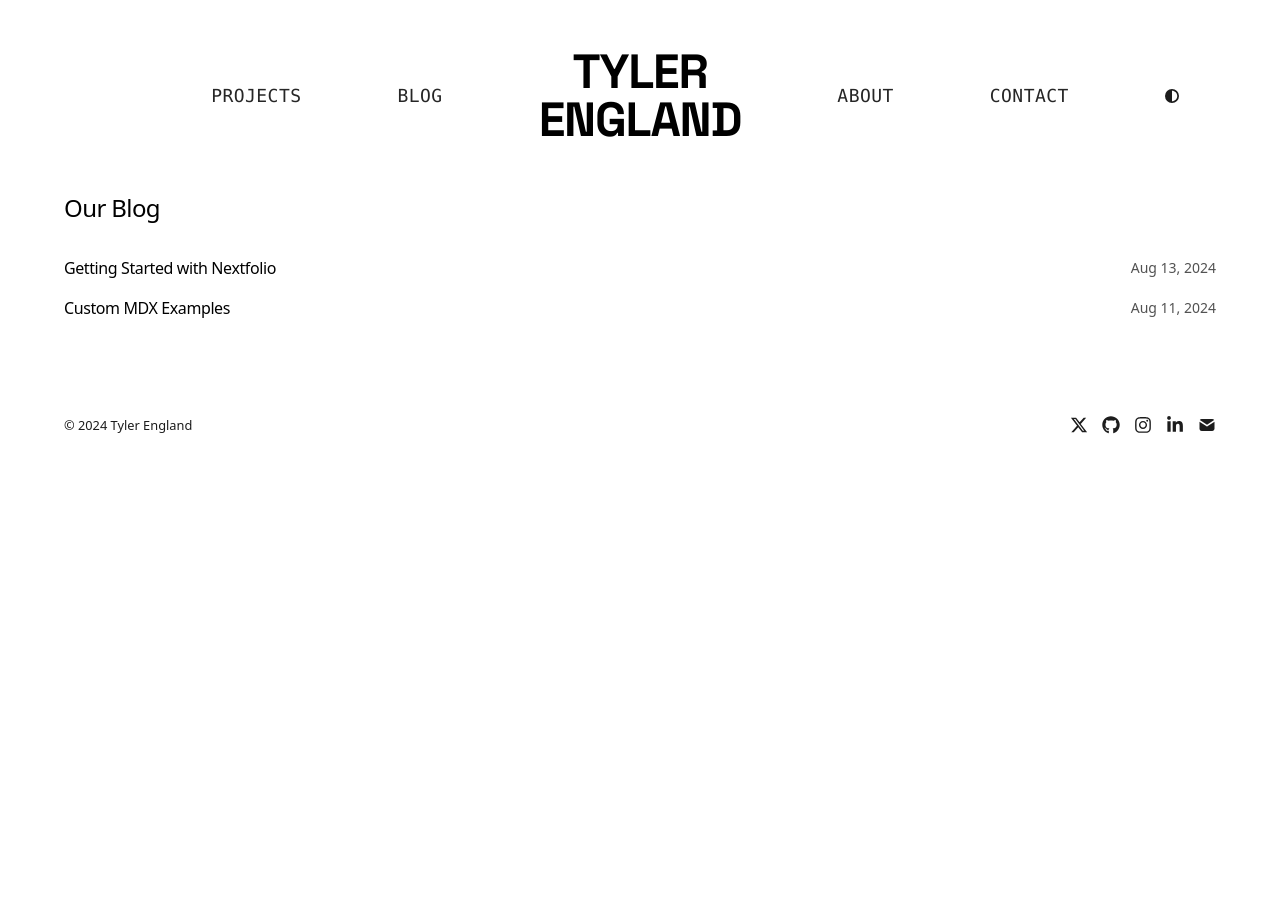
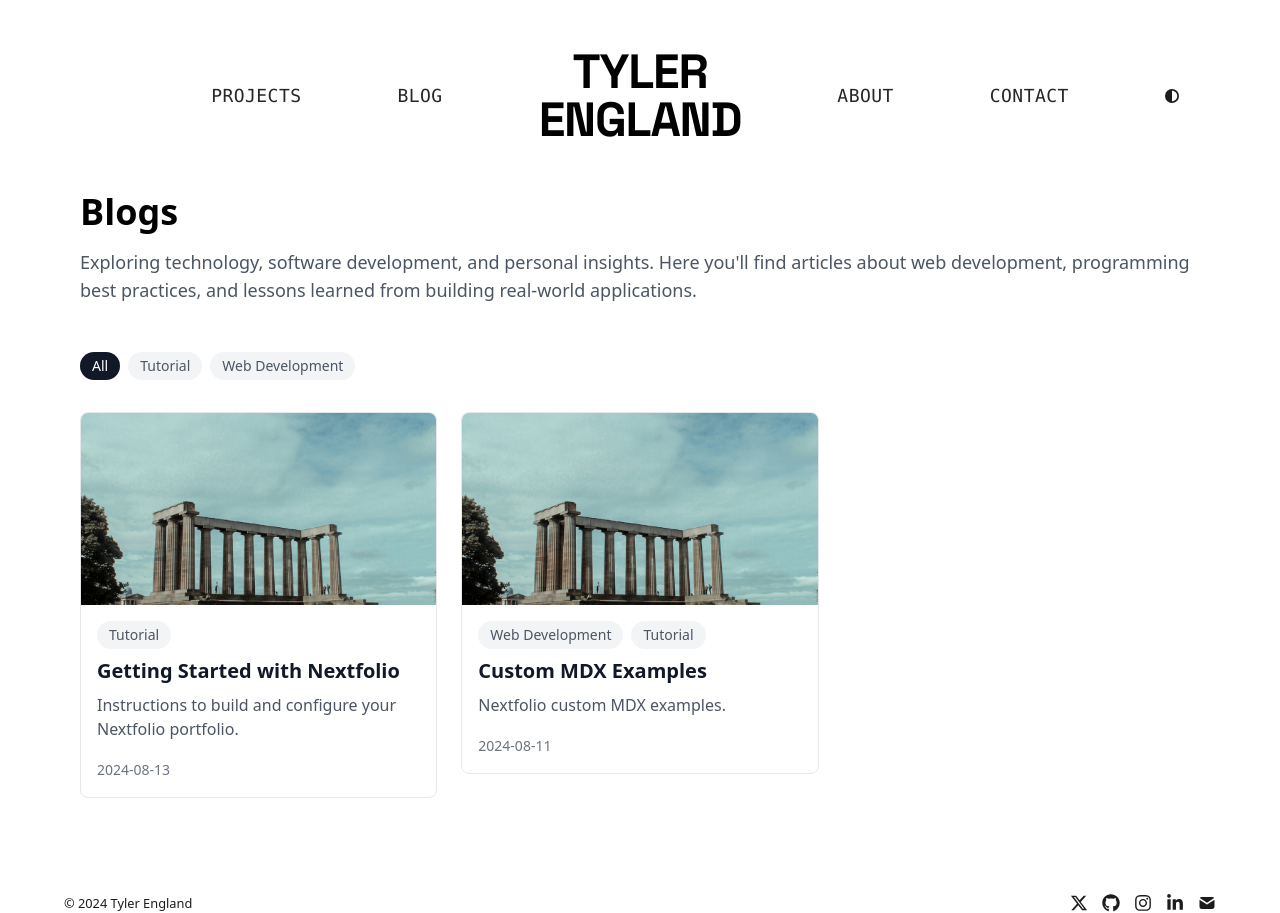
Before and after one commit to tylerengland25/personal-website, a Next.js app: page /blog in a window 1280 px wide. Before the commit the page ends 800 px from the top, so only its background shows below. Built offline with nearby package versions, Linux system fonts and the light colour scheme.

Commit message:
Blogs (#31)
* Blogs using blog card

* Moved blogs inside of blog folder

* Blog cards expand when hovered over

* Tagging

* Tags working

* Filtering working

* Allowing mulitple tags

* formatting of blogs page

* Project filter mimics blogs filter

* Fix individual page issues

```diff
--- a/content/custom-mdx-examples.mdx
+++ b/app/blog/blogs/custom-mdx-examples.mdx
@@ -2,7 +2,8 @@
 title: 'Custom MDX Examples'
 publishedAt: '2024-08-11'
 summary: 'Nextfolio custom MDX examples.'
-tags: 'Custom MDX, Web development'
+thumbnail: '/photos/photo1.jpg'
+tags: 'Web Development|Tutorial'
 ---
 
 Nextfolio uses [custom MDX](https://github.com/1msirius/Nextfolio/blob/main/app/components/mdx.tsx) for blog posts, making it easy to include JSX components such as interactive embeds, charts, or alerts directly in your markdown content.
--- a/content/getting-started.mdx
+++ b/app/blog/blogs/getting-started.mdx
@@ -2,7 +2,8 @@
 title: 'Getting Started with Nextfolio'
 publishedAt: '2024-08-13'
 summary: 'Instructions to build and configure your Nextfolio portfolio.'
-tags: 'Configuration, Web development'
+thumbnail: '/photos/photo1.jpg'
+tags: 'Tutorial'
 ---
 
 Nextfolio includes all the essentials for a stunning portfolio website.
--- /dev/null
+++ b/app/blog/components/blog-card.tsx
@@ -0,0 +1,60 @@
+import Image from 'next/image';
+import Link from 'next/link';
+
+interface BlogCardProps {
+  slug: string;
+  title: string;
+  publishedAt: string;
+  summary: string;
+  thumbnail: string;
+  tags: string[];
+}
+
+export function BlogCard({
+  slug,
+  title,
+  publishedAt,
+  summary,
+  thumbnail,
+  tags = [],
+}: BlogCardProps) {
+  return (
+    <Link
+      href={`/blog/${slug}`}
+      className="group block w-full transition-all hover:no-underline"
+    >
+      <div className="flex flex-col overflow-hidden rounded-lg border border-gray-200 dark:border-gray-800 hover:border-gray-300 dark:hover:border-gray-700 transition-all hover:scale-[1.02] duration-300">
+        <div className="relative h-48 w-full">
+          <Image
+            src={thumbnail}
+            alt={title}
+            fill
+            className="object-cover"
+            sizes="(max-width: 768px) 100vw, (max-width: 1200px) 50vw, 33vw"
+          />
+        </div>
+        <div className="p-4">
+          <div className="flex flex-wrap gap-2 mb-2">
+            {tags.map((tag) => (
+              <span
+                key={tag}
+                className="inline-block px-3 py-1 text-sm font-medium text-gray-600 dark:text-gray-400 bg-gray-100 dark:bg-gray-800 rounded-full"
+              >
+                {tag}
+              </span>
+            ))}
+          </div>
+          <h2 className="text-xl font-semibold mb-2 text-gray-900 dark:text-gray-100">
+            {title}
+          </h2>
+          <p className="text-gray-600 dark:text-gray-400 line-clamp-2 mb-4">
+            {summary}
+          </p>
+          <time className="text-sm text-gray-500 dark:text-gray-500">
+            {publishedAt}
+          </time>
+        </div>
+      </div>
+    </Link>
+  );
+}
--- /dev/null
+++ b/app/blog/components/tag-filter.tsx
@@ -0,0 +1,87 @@
+'use client';
+
+import { useState } from 'react';
+import { BlogCard } from './blog-card';
+
+interface BlogPostMetadata {
+  title: string;
+  publishedAt: string;
+  summary: string;
+  tags: string[];
+  thumbnail?: string;
+}
+
+interface FilterableBlog {
+  slug: string;
+  metadata: BlogPostMetadata;
+}
+
+interface TagFilterProps {
+  tags: string[];
+  initialBlogs: FilterableBlog[];
+}
+
+export function TagFilter({ tags, initialBlogs }: TagFilterProps) {
+  const [selectedTag, setSelectedTag] = useState<string | null>(null);
+  const filteredBlogs = selectedTag
+    ? initialBlogs.filter((post) => post.metadata.tags.includes(selectedTag))
+    : initialBlogs;
+
+  return (
+    <>
+      <div className="flex flex-wrap gap-2 mb-8">
+        <button
+          onClick={() => setSelectedTag(null)}
+          className={`px-3 py-1 text-sm font-medium rounded-full transition-colors
+            ${
+              !selectedTag
+                ? 'bg-gray-900 text-white dark:bg-gray-100 dark:text-gray-900'
+                : 'bg-gray-100 text-gray-600 hover:bg-gray-200 dark:bg-gray-800 dark:text-gray-400 dark:hover:bg-gray-700'
+            }`}
+        >
+          All
+        </button>
+        {tags.map((tag) => (
+          <button
+            key={tag}
+            onClick={() => setSelectedTag(tag)}
+            className={`px-3 py-1 text-sm font-medium rounded-full transition-colors
+              ${
+                tag === selectedTag
+                  ? 'bg-gray-900 text-white dark:bg-gray-100 dark:text-gray-900'
+                  : 'bg-gray-100 text-gray-600 hover:bg-gray-200 dark:bg-gray-800 dark:text-gray-400 dark:hover:bg-gray-700'
+              }`}
+          >
+            {tag}
+          </button>
+        ))}
+      </div>
+
+      <div className="grid grid-cols-1 gap-6 md:grid-cols-2 lg:grid-cols-3">
+        {filteredBlogs
+          .sort((a, b) => {
+            if (
+              new Date(a.metadata.publishedAt) >
+              new Date(b.metadata.publishedAt)
+            ) {
+              return -1;
+            }
+            return 1;
+          })
+          .map((post) => (
+            <BlogCard
+              key={post.slug}
+              slug={post.slug}
+              title={post.metadata.title}
+              publishedAt={post.metadata.publishedAt}
+              summary={post.metadata.summary}
+              thumbnail={
+                post.metadata.thumbnail || '/images/blog-placeholder.jpg'
+              }
+              tags={post.metadata.tags}
+            />
+          ))}
+      </div>
+    </>
+  );
+}
--- a/app/blog/page.tsx
+++ b/app/blog/page.tsx
@@ -1,45 +1,34 @@
-import Link from 'next/link';
-import { formatDate, getBlogPosts } from 'app/lib/posts';
+import { getBlogPosts, getAllUniqueTags } from 'app/lib/posts';
+import { TagFilter } from './components/tag-filter';
 
 export const metadata = {
   title: 'Blog',
-  description: 'Nextfolio Blog',
 };
 
 export default function BlogPosts() {
-  const allBlogs = getBlogPosts();
+  const allBlogs = getBlogPosts().map(({ slug, metadata }) => ({
+    slug,
+    metadata: {
+      title: metadata.title,
+      publishedAt: metadata.publishedAt,
+      summary: metadata.summary,
+      tags: metadata.tags,
+      thumbnail: metadata.thumbnail,
+    },
+  }));
+  const allTags = getAllUniqueTags();
 
   return (
-    <section>
-      <h1 className="mb-8 text-2xl font-medium tracking-tight">Our Blog</h1>
-      <div>
-        {allBlogs
-          .sort((a, b) => {
-            if (
-              new Date(a.metadata.publishedAt) >
-              new Date(b.metadata.publishedAt)
-            ) {
-              return -1;
-            }
-            return 1;
-          })
-          .map((post) => (
-            <Link
-              key={post.slug}
-              className="flex flex-col space-y-1 mb-4 transition-opacity duration-200 hover:opacity-80"
-              href={`/blog/${post.slug}`}
-            >
-              <div className="w-full flex flex-col sm:flex-row justify-between items-start sm:items-center space-y-1 sm:space-y-0 sm:space-x-2">
-                <p className="text-black dark:text-white tracking-tight">
-                  {post.metadata.title}
-                </p>
-                <p className="text-neutral-600 dark:text-neutral-400 tabular-nums text-sm">
-                  {formatDate(post.metadata.publishedAt, false)}
-                </p>
-              </div>
-            </Link>
-          ))}
+    <section className="max-w-6xl mx-auto px-4">
+      <div className="mb-12">
+        <h1 className="text-4xl font-bold mb-4">Blogs</h1>
+        <p className="text-lg text-gray-600 dark:text-gray-300 mb-8">
+          Exploring technology, software development, and personal insights.
+          Here you&apos;ll find articles about web development, programming best
+          practices, and lessons learned from building real-world applications.
+        </p>
       </div>
+      <TagFilter tags={allTags} initialBlogs={allBlogs} />
     </section>
   );
 }
--- a/app/feed/[format]/route.ts
+++ b/app/feed/[format]/route.ts
@@ -47,10 +47,7 @@ export async function GET(
 
   allPosts.forEach((post) => {
     const postUrl = `${BaseUrl}blog/${post.slug}`;
-    const categories = post.metadata.tags
-      ? post.metadata.tags.split(',').map((tag) => tag.trim())
-      : [];
-
+    const categories = post.metadata.tags;
     feed.addItem({
       title: post.metadata.title,
       id: postUrl,
--- a/app/lib/posts.ts
+++ b/app/lib/posts.ts
@@ -5,8 +5,8 @@ type Metadata = {
   title: string;
   publishedAt: string;
   summary: string;
-  tags: string;
-  image?: string;
+  tags: string[];
+  thumbnail?: string;
 };
 
 function parseFrontmatter(fileContent: string) {
@@ -21,7 +21,12 @@ function parseFrontmatter(fileContent: string) {
     let [key, ...valueArr] = line.split(': ');
     let value = valueArr.join(': ').trim();
     value = value.replace(/^['"](.*)['"]$/, '$1');
-    metadata[key.trim() as keyof Metadata] = value;
+
+    if (key.trim() === 'tags') {
+      metadata.tags = value.split('|');
+    } else {
+      metadata[key.trim() as keyof Omit<Metadata, 'tags'>] = value;
+    }
   });
 
   return { metadata: metadata as Metadata, content };
@@ -51,7 +56,7 @@ function getMDXData(dir: string) {
 }
 
 export function getBlogPosts() {
-  return getMDXData(path.join(process.cwd(), 'content'));
+  return getMDXData(path.join(process.cwd(), 'app/blog/blogs'));
 }
 
 export function formatDate(date: string, includeRelative = false) {
@@ -89,3 +94,10 @@ export function formatDate(date: string, includeRelative = false) {
 
   return `${fullDate} (${formattedDate})`;
 }
+
+export function getAllUniqueTags(): string[] {
+  const posts = getBlogPosts();
+  const allTags = posts.flatMap((post) => post.metadata.tags);
+  // Remove duplicates and sort alphabetically
+  return Array.from(new Set(allTags)).sort();
+}
--- /dev/null
+++ b/app/projects/components/tag-filter.tsx
@@ -0,0 +1,55 @@
+'use client';
+
+import { useState } from 'react';
+import ProjectCard from './project-card';
+import type { Project } from '../project-data';
+
+interface ProjectFilterProps {
+  tags: string[];
+  initialProjects: Project[];
+}
+
+export function ProjectFilter({ tags, initialProjects }: ProjectFilterProps) {
+  const [selectedTag, setSelectedTag] = useState<string | null>(null);
+  const filteredProjects = selectedTag
+    ? initialProjects.filter((project) => project.tags.includes(selectedTag))
+    : initialProjects;
+
+  return (
+    <>
+      <div className="flex flex-wrap gap-2 mb-8">
+        <button
+          onClick={() => setSelectedTag(null)}
+          className={`px-3 py-1 text-sm font-medium rounded-full transition-colors
+            ${
+              !selectedTag
+                ? 'bg-gray-900 text-white dark:bg-gray-100 dark:text-gray-900'
+                : 'bg-gray-100 text-gray-600 hover:bg-gray-200 dark:bg-gray-800 dark:text-gray-400 dark:hover:bg-gray-700'
+            }`}
+        >
+          All
+        </button>
+        {tags.map((tag) => (
+          <button
+            key={tag}
+            onClick={() => setSelectedTag(tag)}
+            className={`px-3 py-1 text-sm font-medium rounded-full transition-colors
+              ${
+                tag === selectedTag
+                  ? 'bg-gray-900 text-white dark:bg-gray-100 dark:text-gray-900'
+                  : 'bg-gray-100 text-gray-600 hover:bg-gray-200 dark:bg-gray-800 dark:text-gray-400 dark:hover:bg-gray-700'
+              }`}
+          >
+            {tag}
+          </button>
+        ))}
+      </div>
+
+      <div className="grid grid-cols-1 md:grid-cols-2 lg:grid-cols-3 gap-6">
+        {filteredProjects.map((project) => (
+          <ProjectCard key={project.id} project={project} />
+        ))}
+      </div>
+    </>
+  );
+}
--- a/app/projects/page.tsx
+++ b/app/projects/page.tsx
@@ -1,24 +1,13 @@
 'use client';
 
-import { useState } from 'react';
-import { projects, projectTags } from './project-data';
-import ProjectCard from './components/project-card';
+import { projects } from './project-data';
+import { ProjectFilter } from './components/tag-filter';
 
 export default function Projects() {
-  const [selectedTags, setSelectedTags] = useState<string[]>([]);
-
-  const filteredProjects =
-    selectedTags.length > 0
-      ? projects.filter((project) =>
-          project.tags.some((tag) => selectedTags.includes(tag))
-        )
-      : projects;
-
-  const toggleTag = (tag: string) => {
-    setSelectedTags((prev) =>
-      prev.includes(tag) ? prev.filter((t) => t !== tag) : [...prev, tag]
-    );
-  };
+  // Get unique tags from projects
+  const allTags = Array.from(
+    new Set(projects.flatMap((project) => project.tags))
+  ).sort();
 
   return (
     <section className="max-w-6xl mx-auto px-4">
@@ -29,29 +18,8 @@ export default function Projects() {
           models and APIs. Explore my portfolio showcasing full-stack
           development, data science, and analytics projects.
         </p>
-
-        <div className="flex flex-wrap gap-2">
-          {projectTags.map((tag) => (
-            <button
-              key={tag}
-              onClick={() => toggleTag(tag)}
-              className={`px-4 py-2 rounded-full text-sm ${
-                selectedTags.includes(tag)
-                  ? 'bg-blue-500 text-white'
-                  : 'bg-gray-200 dark:bg-gray-700 text-gray-700 dark:text-gray-300'
-              } hover:opacity-80 transition-opacity`}
-            >
-              {tag}
-            </button>
-          ))}
-        </div>
       </div>
-
-      <div className="grid grid-cols-1 md:grid-cols-2 lg:grid-cols-3 gap-6">
-        {filteredProjects.map((project) => (
-          <ProjectCard key={project.id} project={project} />
-        ))}
-      </div>
+      <ProjectFilter tags={allTags} initialProjects={projects} />
     </section>
   );
 }
--- a/package.json
+++ b/package.json
@@ -15,6 +15,7 @@
     "@vercel/speed-insights": "^1.0.12",
     "feed": "^4.2.2",
     "geist": "1.3.1",
+    "gray-matter": "^4.0.3",
     "katex": "^0.16.11",
     "next": "^14.2.6",
     "next-mdx-remote": "^5.0.0",
```
Also changed, not shown: app/blog/[slug]/page.tsx (+5 -5 lines), app/projects/project-data.tsx (+0 -13 lines), 2 other files (tests, documents, lock files or other folders).
